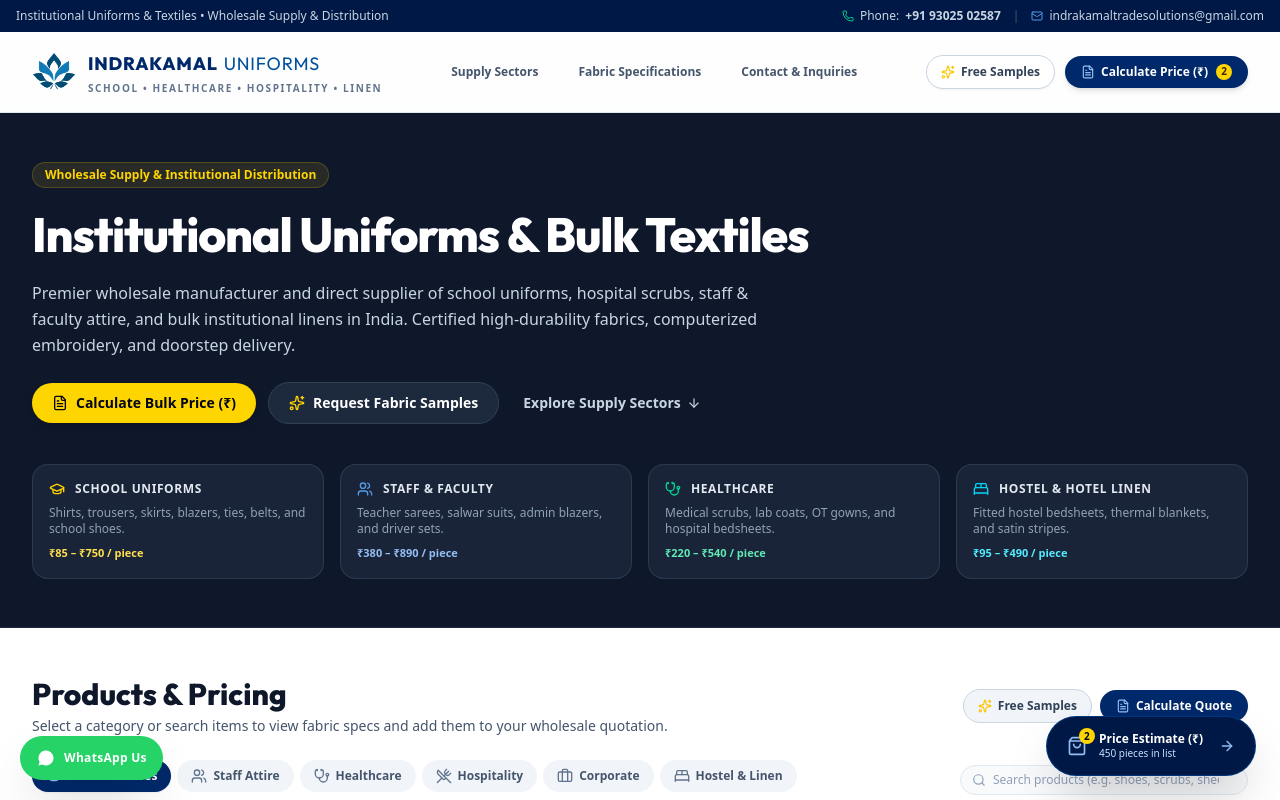
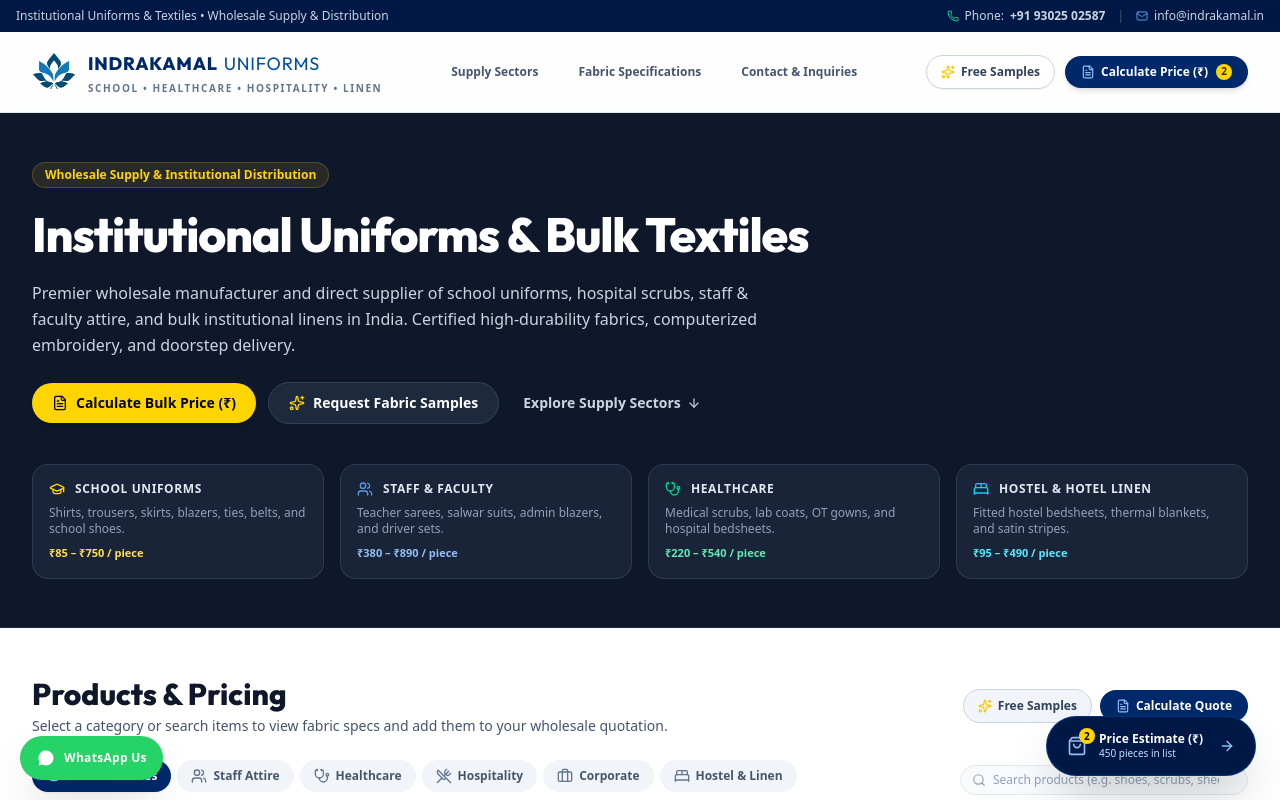
Before and after one commit to prasang03/Indrakamal-Uniforms, a React (Vite) app: page / in a window 1280 px wide. Shown: the top 800 px of the page. Built offline with nearby package versions, Linux system fonts and the light colour scheme.

Commit message:
Update official contact email to info@indrakamal.in

```diff
--- a/index.html
+++ b/index.html
@@ -68,7 +68,7 @@
       "image": "https://www.indrakamal.in/logo.png",
       "description": "Premier manufacturer and institutional bulk supplier of school uniforms, hospital scrubs, lab coats, teacher faculty uniforms, corporate attire, and institutional bed linen in India.",
       "telephone": "+91-9302502587",
-      "email": "prasangjain03@gmail.com",
+      "email": "info@indrakamal.in",
       "address": {
         "@type": "PostalAddress",
         "addressLocality": "Indore",
--- a/src/components/BulkQuoteCalculator.tsx
+++ b/src/components/BulkQuoteCalculator.tsx
@@ -160,7 +160,7 @@
                 </div>
                 <div className="flex items-center justify-between pt-1 text-[11px] text-slate-500">
                   <span>Business Contact:</span>
-                  <span className="text-slate-800 font-medium">+91 93025 02587 • indrakamaltradesolutions@gmail.com</span>
+                  <span className="text-slate-800 font-medium">+91 93025 02587 • info@indrakamal.in</span>
                 </div>
               </div>
 
--- a/src/components/Footer.tsx
+++ b/src/components/Footer.tsx
@@ -224,11 +224,11 @@
                     Email Inquiry
                   </span>
                   <a
-                    href="mailto:indrakamaltradesolutions@gmail.com"
+                    href="mailto:info@indrakamal.in"
                     className="text-xs text-slate-300 hover:text-white transition-colors flex items-center gap-2 truncate"
                   >
                     <Mail className="w-3.5 h-3.5 text-indigo-400 shrink-0" />
-                    <span className="truncate">indrakamaltradesolutions@gmail.com</span>
+                    <span className="truncate">info@indrakamal.in</span>
                   </a>
                 </div>
 
--- a/src/components/Header.tsx
+++ b/src/components/Header.tsx
@@ -63,11 +63,11 @@
             </a>
             <span className="hidden md:inline text-slate-600">|</span>
             <a
-              href="mailto:indrakamaltradesolutions@gmail.com"
+              href="mailto:info@indrakamal.in"
               className="hidden md:inline-flex items-center gap-1.5 text-slate-300 hover:text-white transition-colors"
             >
               <Mail className="w-3 h-3 text-indigo-400 shrink-0" />
-              <span>indrakamaltradesolutions@gmail.com</span>
+              <span>info@indrakamal.in</span>
             </a>
           </div>
         </div>
```
